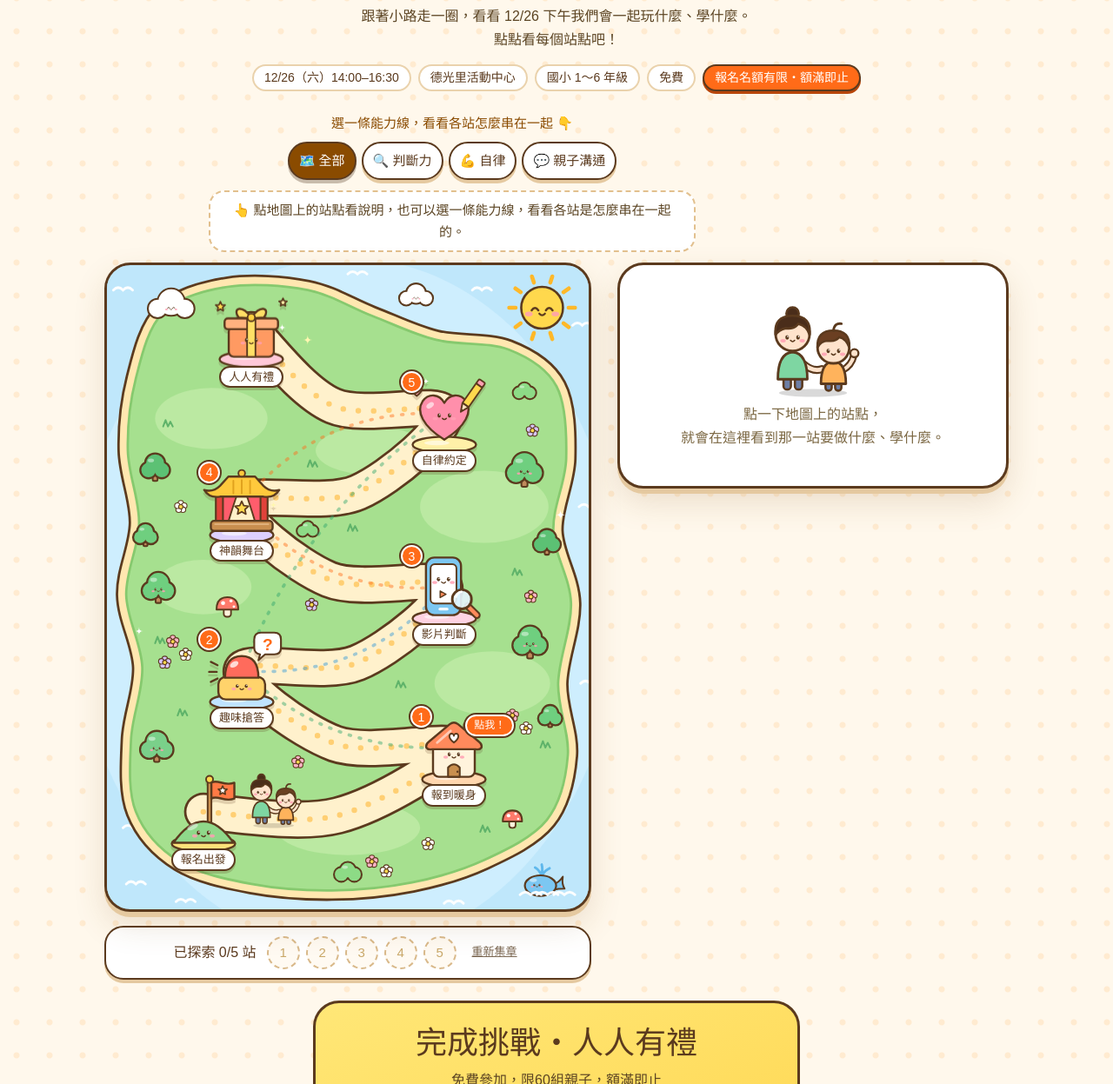
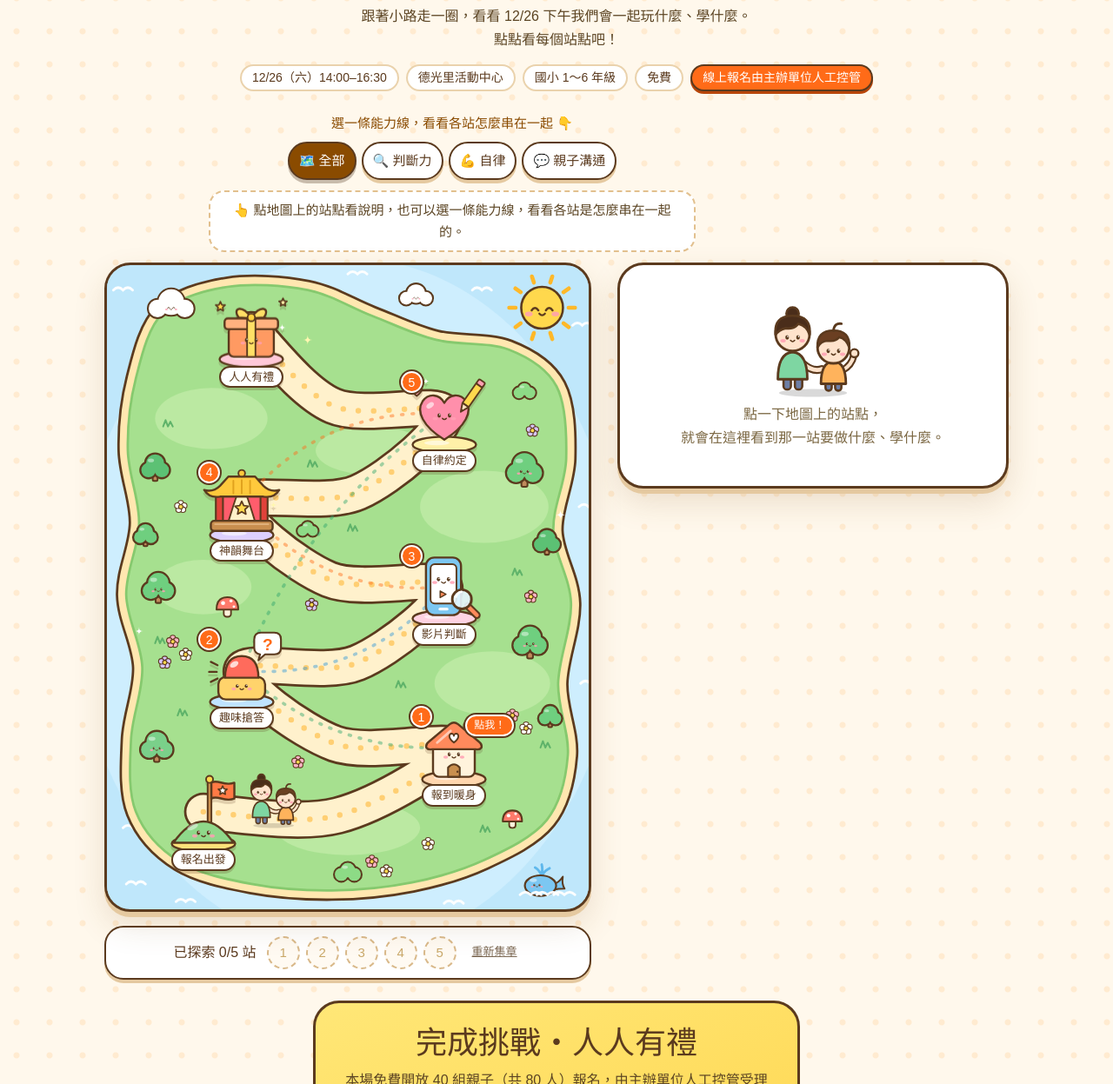
Before and after one commit to socialimpactlab0/1122-camp, a plain HTML site: page map.html in a window 1280 px wide. Shown: the part 173-1420 px from the top of the page at 87% size. Drawn offline with Linux system fonts and the light colour scheme; a web font is replaced by a local one.

Commit message:
Update activity map to public 40-family recruitment and manual registration control

```diff
--- a/map.html
+++ b/map.html
@@ -337,7 +337,7 @@
 
   <section class="cta" aria-label="立即報名">
     <h2>完成挑戰・人人有禮</h2>
-    <p><span class="nb">免費參加，</span><span class="nb">限60組親子，</span><span class="nb">額滿即止</span></p>
+    <p><span class="nb">本場免費開放 40 組親子（共 80 人）報名，</span><span class="nb">由主辦單位人工控管受理</span></p>
     <a class="btn" id="ctaBtn" href="#">立即免費報名</a>
     <small>活動洽詢：<a href="tel:0930885835" style="text-decoration:underline">陳小姐 0930-885-835</a></small>
   </section>
@@ -372,7 +372,7 @@
 
     // 報名截止時間（用來算「剩 N 天」）和畫面上顯示的截止日
     deadline: '',
-    deadlineText: '額滿即止',
+    deadlineText: '人工控管',
 
     // 之後有 AI 插畫時，把圖放進 images 資料夾，再把檔名寫在這裡。
     // 例：'images/map-bg.jpg'　　留空 '' 就是用現在程式畫的 Q 版底圖
@@ -397,7 +397,7 @@
   var STATIONS = [
     { id:'start', edge:true, art:'flag', short:'報名出發', name:'報名出發', kicker:'起點',
       x:20, y:85, color:'#ffe27a',
-      what:'填寫免費報名表，一起來挑戰！限60組親子，額滿即止。',
+      what:'填寫免費報名表，一起來挑戰！本場預計40組親子（共80人），依主辦單位人工受理情況為準。',
       parent:'報名成功後，主辦單位會於活動前以電話或訊息提醒。',
       extra:'info', cta:true },
 
@@ -749,7 +749,7 @@
     var box = $('#chips');
     INFO_CHIPS.forEach(function (t) { var s = document.createElement('span'); s.textContent = t; box.appendChild(s); });
     var d = daysLeft(), hot = document.createElement('span'); hot.className = 'hot';
-    hot.textContent = d === null ? '報名名額有限・'+CONFIG.deadlineText
+    hot.textContent = d === null ? '線上報名由主辦單位人工控管'
       : d < 0 ? '報名已截止'
       : d === 0 ? '今天 ' + CONFIG.deadlineText + ' 截止'
       : CONFIG.deadlineText + ' 截止・剩 ' + d + ' 天';
@@ -931,7 +931,7 @@
         '<li><b>時間</b>13:30 報到｜14:00–16:30</li>' +
         '<li><b>地點</b>德光里活動中心<br><span style="color:#7a6650;font-size:14px">' + esc(ADDRESS) + '</span></li>' +
         '<li><b>對象</b>國小 1～6 年級孩子與父母</li>' +
-        '<li><b>費用</b>免費參加｜限60組親子</li>' +
+        '<li><b>費用</b>免費參加｜預計40組親子（共80人）</li>' +
         '<li><b>報名</b>' + esc(CONFIG.deadlineText) + '</li></ul></div>';
     }
     if (st.extra === 'prizes') {
```
